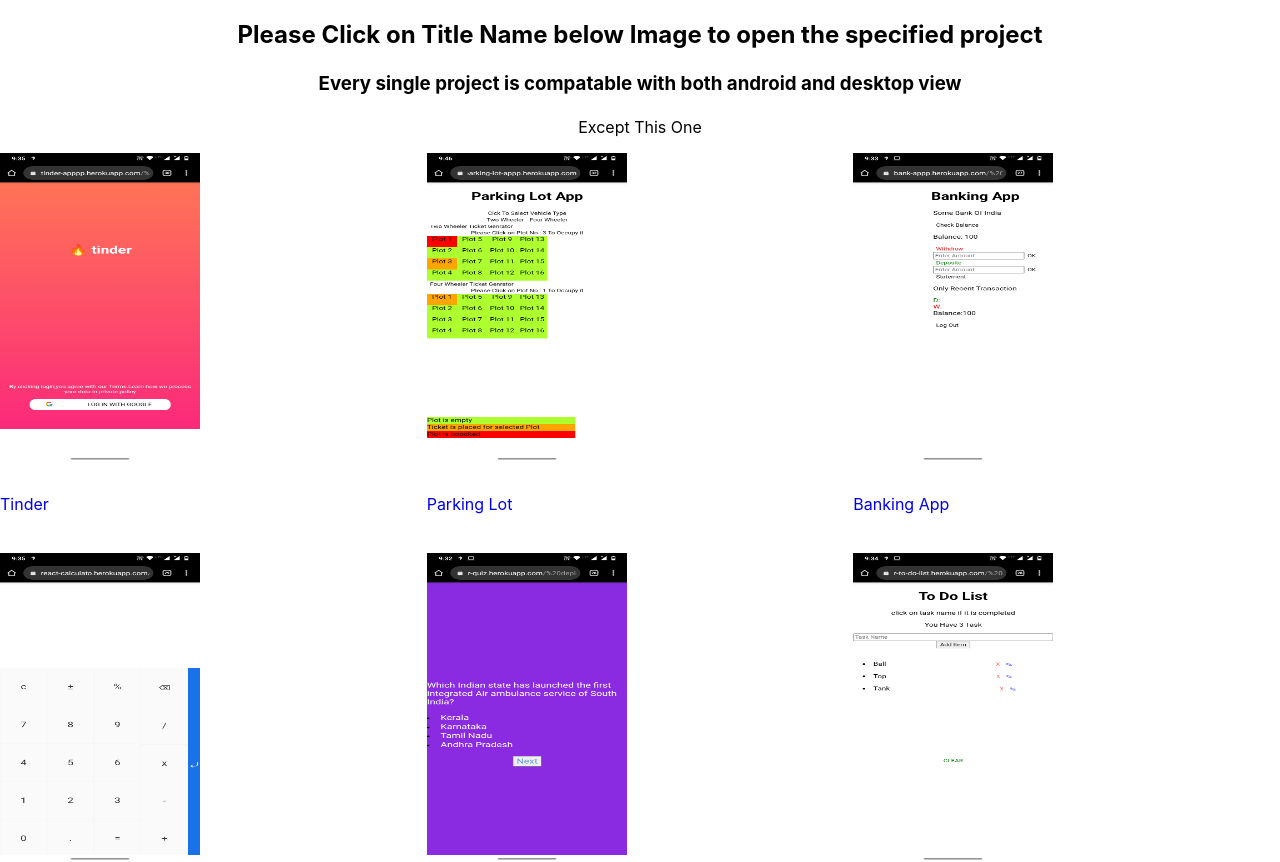
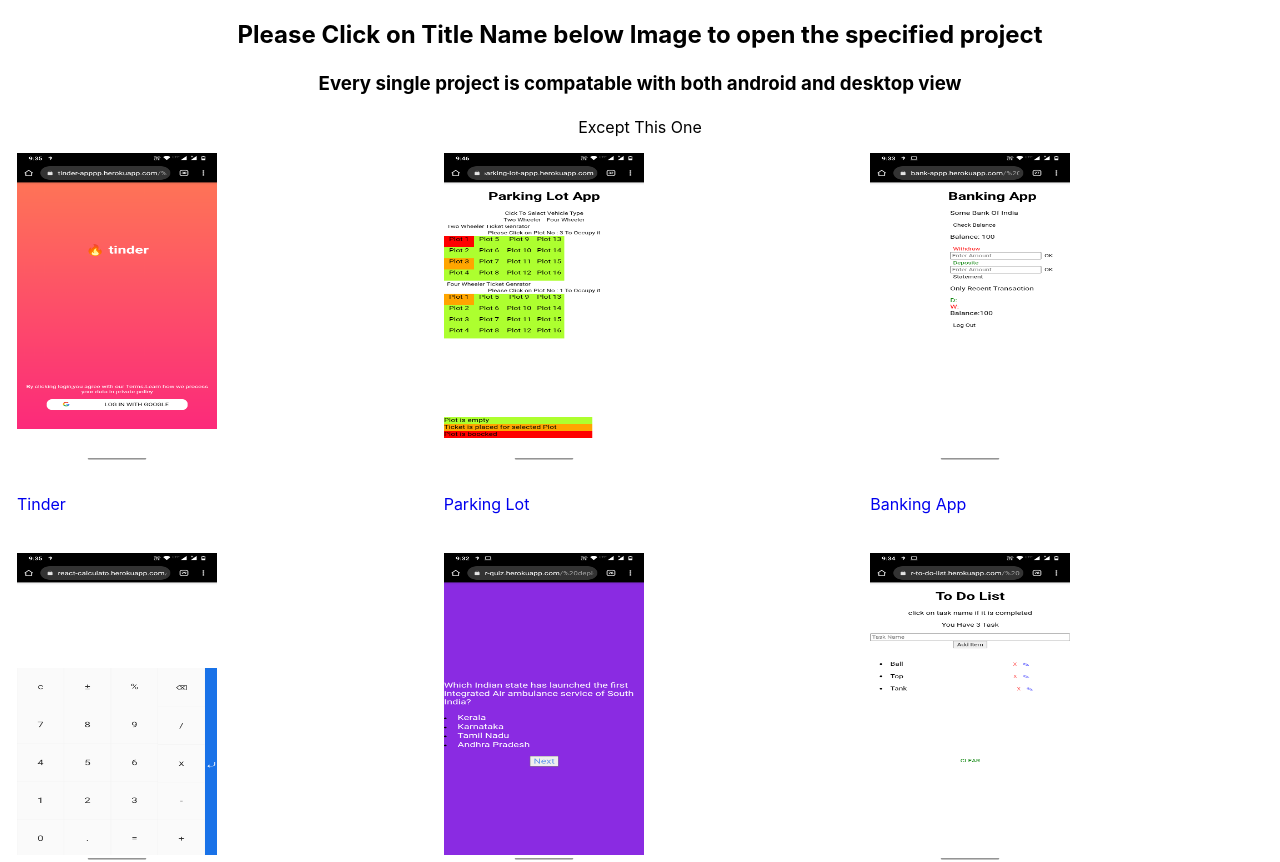
Before and after one commit to Prashant1304/all-in-one, a React (Create React App) app: page / in a window 1280 px wide. Shown: the top 862 px of the page. Built offline with nearby package versions, Linux system fonts and the light colour scheme.

Commit message:
first commit

```diff
--- a/src/App.css
+++ b/src/App.css
@@ -7,6 +7,7 @@
   display: grid;
   grid-gap: 31px;
   grid-template-columns: repeat(auto-fit, minmax(254px, 1fr));
+  padding-left: 17px;
 }
 
 .container {
```
